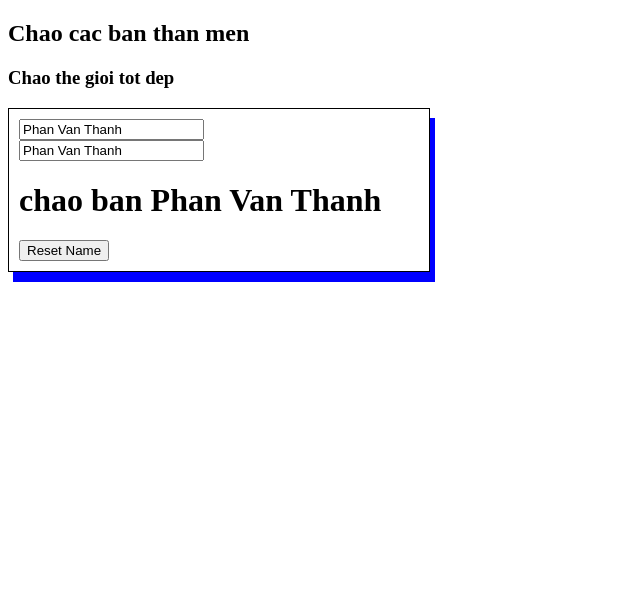
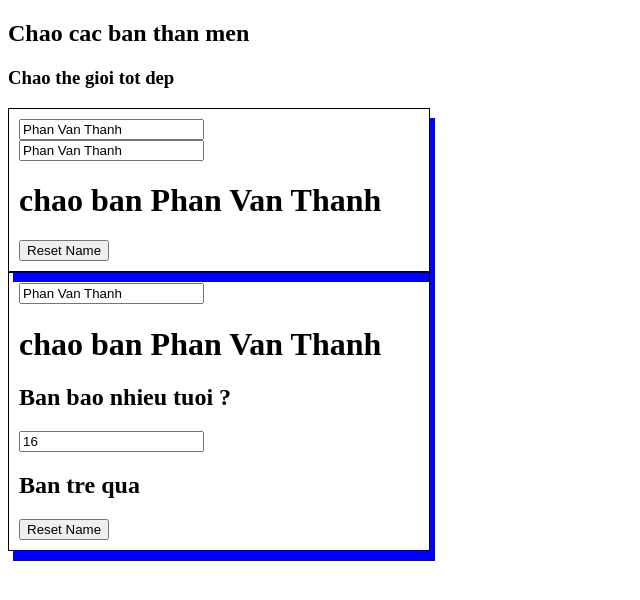
Before and after one commit to phan1976/Angular18, an Angular app: page / in a window 1280 px wide. Shown: the top 600 px of the page, without its empty margins (0-640 px from the left). Built offline with nearby package versions, Linux system fonts and the light colour scheme.

Commit message:
engineTemplate

```diff
--- a/src/app/home/home.component.html
+++ b/src/app/home/home.component.html
@@ -23,3 +23,19 @@
 
 
 </div>
+<div class="shadow">
+
+    <input type="text" [(ngModel)]="name"/>
+    <h1>chao ban {{name}}</h1>
+    <h2>Ban bao nhieu tuoi ?</h2>
+    <input type="number" [(ngModel)] = "age" />
+    <!-- <h3 *ngIf="age <= 18">Ban tre qua</h3>
+    <h3 *ngIf="age > 18">Ban da gia roi</h3> -->
+    <div *ngIf="age <= 18; then tre; else gia"></div>
+    <ng-template #tre><h2>Ban tre qua</h2></ng-template>
+    <ng-template #gia><h2>Ban gia roi</h2></ng-template>
+
+    <button (click)="resetName()">Reset Name</button>
+
+
+</div>
--- a/src/app/home/home.component.ts
+++ b/src/app/home/home.component.ts
@@ -11,6 +11,7 @@ export class HomeComponent {
   public resetName(): void {
     // console.log("resetName");
     this.name = "";
+    this.age = 0;
   }
 
 }
```
